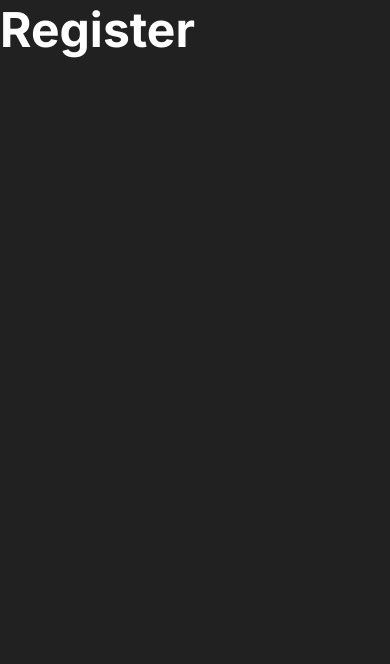
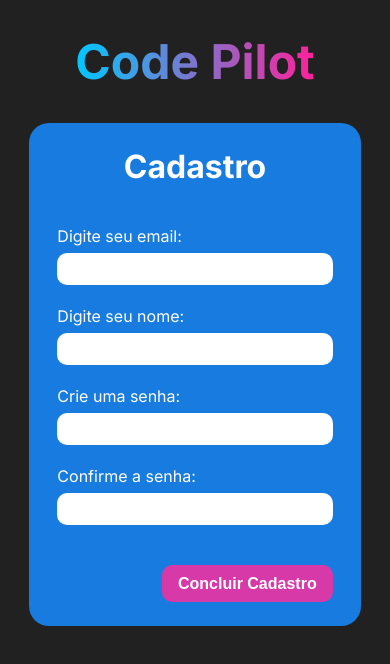
Before and after one commit to david-pessoa/code-pilot-frontend, a React (Vite) app: page /register in a window 390 px wide. Shown: the top 664 px of the page. Built offline with nearby package versions, Linux system fonts and the light colour scheme.

Commit message:
cria tela de cadastro

```diff
--- a/src/components/Auth/Auth.module.css
+++ b/src/components/Auth/Auth.module.css
@@ -10,6 +10,10 @@
 
 h2 {
   margin-bottom: 6.25rem;
+}
+
+.registerTitle {
+  margin-bottom: 2.5rem;
 }
 
 fieldset {
@@ -66,13 +70,15 @@ input[type='password'] {
   margin-top: 1.313rem;
   width: 100%;
   text-align: right;
-  margin-bottom: 2.5rem;
+}
+
+a {
+  color: #fff;
+  text-decoration: none;
 }
 
 .forgotPassword a {
   display: inline-block;
-  color: #fff;
-  text-decoration: none;
   width: 100%;
   font-size: 15px;
 }
@@ -87,18 +93,27 @@ input[type='password'] {
 }
 
 .buttonContainer {
+  margin-top: 2.5rem;
   display: flex;
   justify-content: space-between;
 }
 
 .buttonContainer a {
-  width: 47%;
+  width: 48%;
+}
+
+.submitRegisterBtn,
+.registerBtn {
+  background-color: var(--soft-pink);
+  border: none;
 }
 
 .registerBtn {
-  background-color: var(--soft-pink);
-  border: none;
   width: 100%;
+}
+
+.submitRegisterBtn {
+  margin-left: auto;
 }
 
 .loginBtn {
@@ -117,7 +132,8 @@ input[type='password'] {
   }
 
   label {
-    font-size: 1.125rem;
+    font-size: 1rem;
+    font-weight: 400;
   }
 
   .inputField {
@@ -155,10 +171,6 @@ input[type='password'] {
     padding: 1.5rem 0.8rem;
   }
 
-  label {
-    font-size: 1rem;
-  }
-
   input {
     height: 32px;
   }
--- a/src/components/Auth/LoginContainer.jsx
+++ b/src/components/Auth/LoginContainer.jsx
@@ -1,4 +1,5 @@
 import styles from './Auth.module.css';
+import { Link } from 'react-router-dom';
 
 export default function LoginContainer() {
   return (
@@ -19,10 +20,12 @@ export default function LoginContainer() {
           <a href="#">Esqueci minha senha</a>
         </div>
         <div className={styles.buttonContainer}>
-          <a href="/register">
-            <button className={`${styles.button} ${styles.registerBtn}`}>Cadastre-se</button>
-          </a>
-          <button className={`${styles.button} ${styles.loginBtn}`}>Login</button>
+          <Link to="/register" className={`${styles.button} ${styles.registerBtn}`}>
+            Cadastre-se
+          </Link>
+          <button type="submit" className={`${styles.button} ${styles.loginBtn}`}>
+            Login
+          </button>
         </div>
       </form>
     </>
--- a/src/components/Auth/RegisterContainer.jsx
+++ b/src/components/Auth/RegisterContainer.jsx
@@ -1 +1,34 @@
-export default function RegisterContainer() {}
+import styles from './Auth.module.css';
+
+export default function RegisterContainer() {
+  return (
+    <>
+      <h2 className={styles.registerTitle}>Cadastro</h2>
+      <form>
+        <fieldset>
+          <div className={styles.inputField}>
+            <label htmlFor="email">Digite seu email:</label>
+            <input type="text" name="email" id="email" />
+          </div>
+          <div className={styles.inputField}>
+            <label htmlFor="name">Digite seu nome:</label>
+            <input type="text" name="password" id="password" />
+          </div>
+          <div className={styles.inputField}>
+            <label htmlFor="password">Crie uma senha:</label>
+            <input type="password" name="password" id="password" />
+          </div>
+          <div className={styles.inputField}>
+            <label htmlFor="password">Confirme a senha:</label>
+            <input type="password" name="password" id="password" />
+          </div>
+        </fieldset>
+        <div className={styles.buttonContainer}>
+          <button type="submit" className={`${styles.button} ${styles.submitRegisterBtn}`}>
+            Concluir Cadastro
+          </button>
+        </div>
+      </form>
+    </>
+  );
+}
--- a/src/index.css
+++ b/src/index.css
@@ -37,7 +37,7 @@ h1 {
 }
 
 h2 {
-  font-size: 2.188rem;
+  font-size: 2.5rem;
 }
 
 h3 {
@@ -58,7 +58,7 @@ h6 {
     font-size: 3.875rem;
   }
   h2 {
-    font-size: 1.8rem;
+    font-size: 2.25rem;
   }
   h3 {
     font-size: 1.5rem;
@@ -79,7 +79,7 @@ h6 {
     font-size: 3rem;
   }
   h2 {
-    font-size: 1.5rem;
+    font-size: 2rem;
   }
   h3 {
     font-size: 1.25rem;
--- a/src/pages/Register.jsx
+++ b/src/pages/Register.jsx
@@ -1,3 +1,5 @@
+import AuthContainer from '../components/Auth/AuthContainer';
+
 export default function Register() {
-  return <h1>Register</h1>;
+  return <AuthContainer isLogin={false} />;
 }
```
